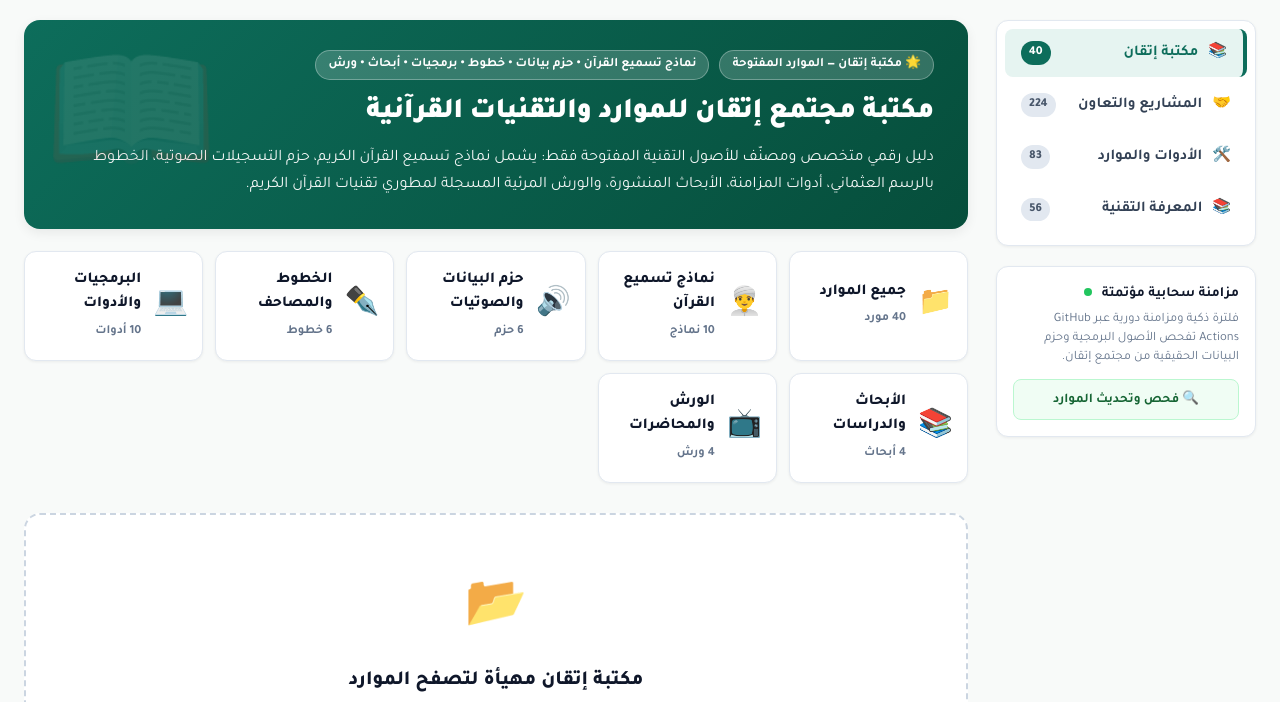
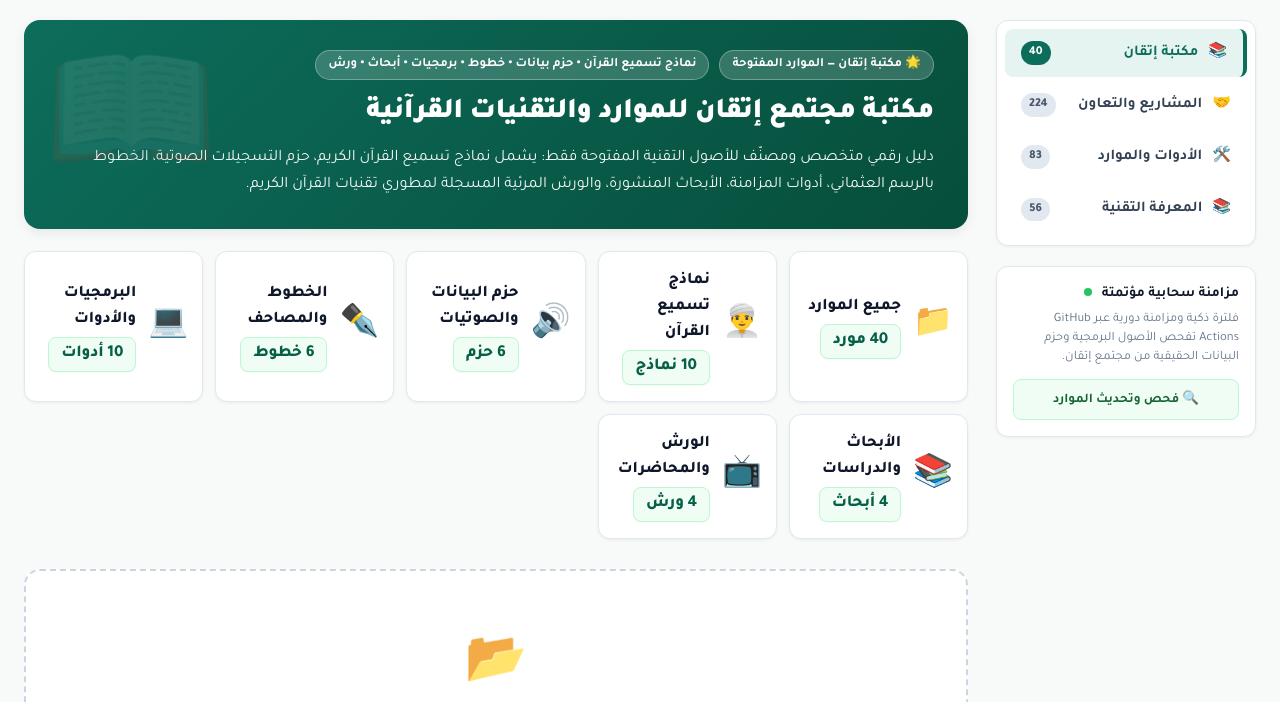
Before and after one commit to nandxorandor/itqan-library, a plain HTML site: page index.html in a window 1280 px wide. Shown: the part 80-782 px from the top of the page. Drawn offline with Linux system fonts and the light colour scheme.

Commit message:
feat: make folder category counters significantly larger, bolder and highlighted

```diff
--- a/index.html
+++ b/index.html
@@ -381,29 +381,41 @@
       font-weight: 900;
     }
     .folder-icon {
-      font-size: 28px;
+      font-size: 32px;
       display: flex;
       align-items: center;
       justify-content: center;
       flex-shrink: 0;
     }
     .folder-card h3 {
-      font-size: 0.95rem;
+      font-size: 1.02rem;
       font-weight: 800;
       color: #0f172a;
-      margin-bottom: 2px;
-    }
+      margin-bottom: 4px;
+    }
+    /* HIGH-VISIBILITY, LARGE FONT COUNTERS */
     .folder-card span {
-      font-size: 0.78rem;
-      color: var(--text-muted);
-      font-weight: 700;
+      font-size: 1.05rem;
+      color: #065f46;
+      font-weight: 800;
+      display: inline-block;
+      background: #f0fdf4;
+      padding: 3px 12px;
+      border-radius: 8px;
+      border: 1px solid #bbf7d0;
+      letter-spacing: -0.2px;
+      box-shadow: 0 1px 2px rgba(0,0,0,0.03);
     }
     .folder-card.selected h3 {
       color: var(--primary-dark);
     }
     .folder-card.selected span {
-      color: #065f46;
-      font-weight: 800;
+      color: #022c22;
+      background: #ffffff;
+      border-color: #059669;
+      font-size: 1.12rem;
+      font-weight: 900;
+      box-shadow: 0 2px 5px rgba(13, 109, 91, 0.15);
     }
 
     /* Cards List Header Bar (Only visible when a folder is selected) */
```
